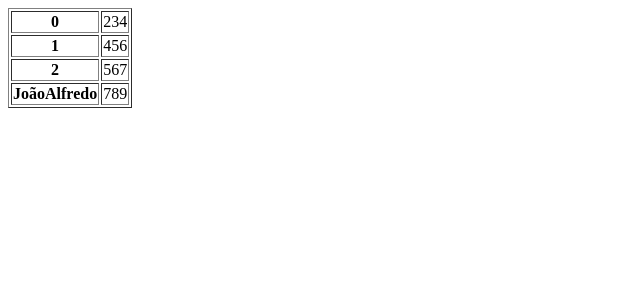
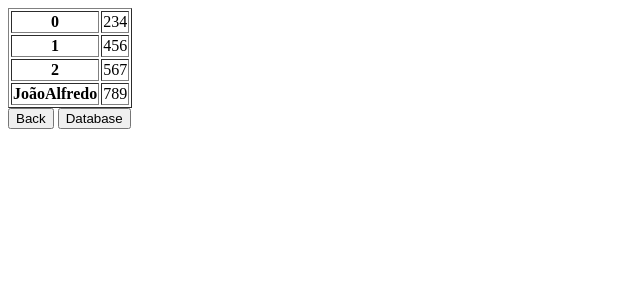
Before and after one commit to marcosdefina/mindtitan-task, a Flask app: page /database in a window 1280 px wide. Shown: the top 300 px of the page, without its empty margins (0-640 px from the left). Run offline with Flask 2, Linux system fonts and the light colour scheme; parts of the project's set-up code (start-up, migrations or seed data) failed here and were passed over.

Commit message:
back and db buttons

```diff
--- a/api/templates/result.html
+++ b/api/templates/result.html
@@ -9,5 +9,7 @@
             </tr>
          {% endfor %}
       </table>
+      <button onclick="window.location = 'http://localhost:5000'">Back</button>
+      <button onclick="window.location = 'http://localhost:5000/database'">Database</button>
    </body>
 </html>
```
